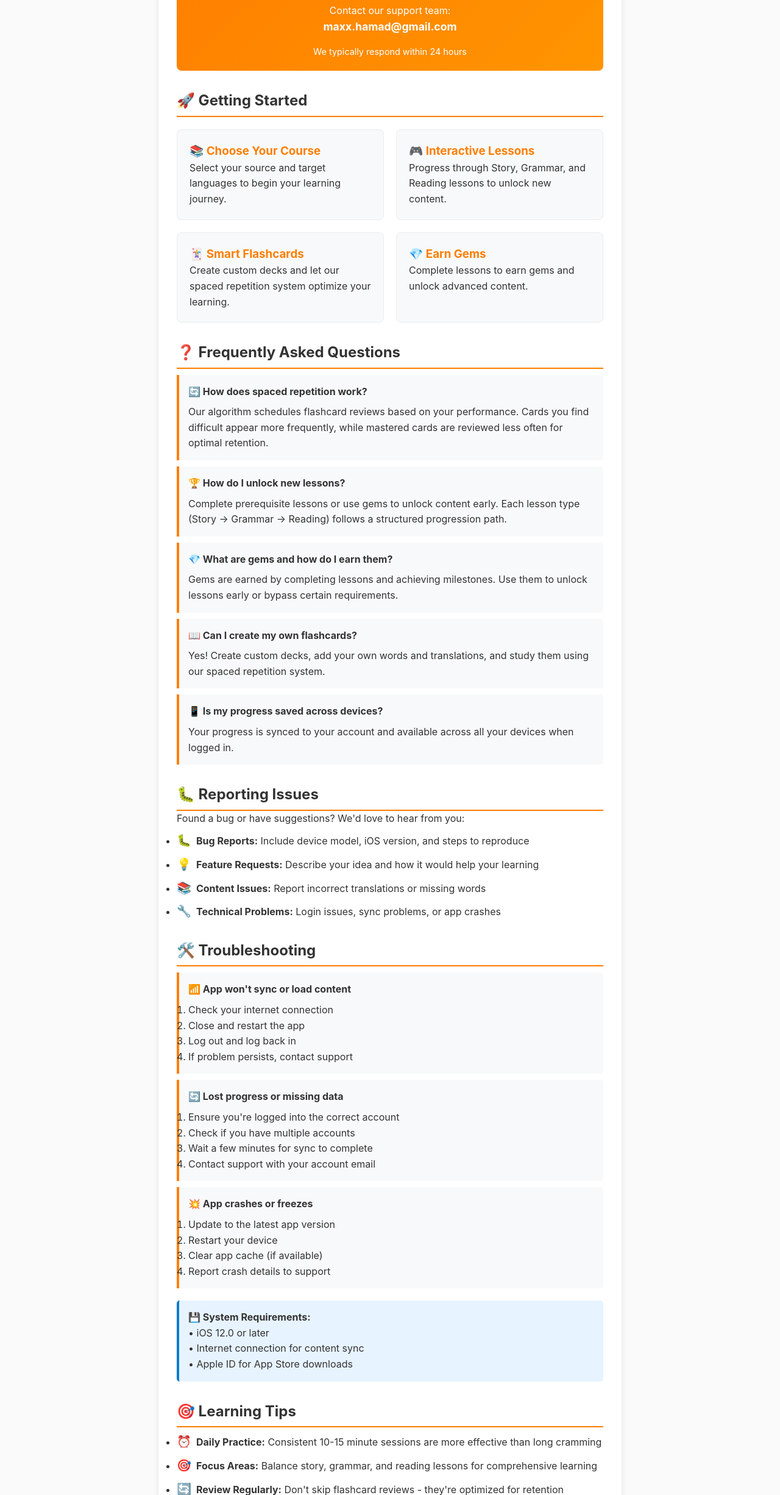
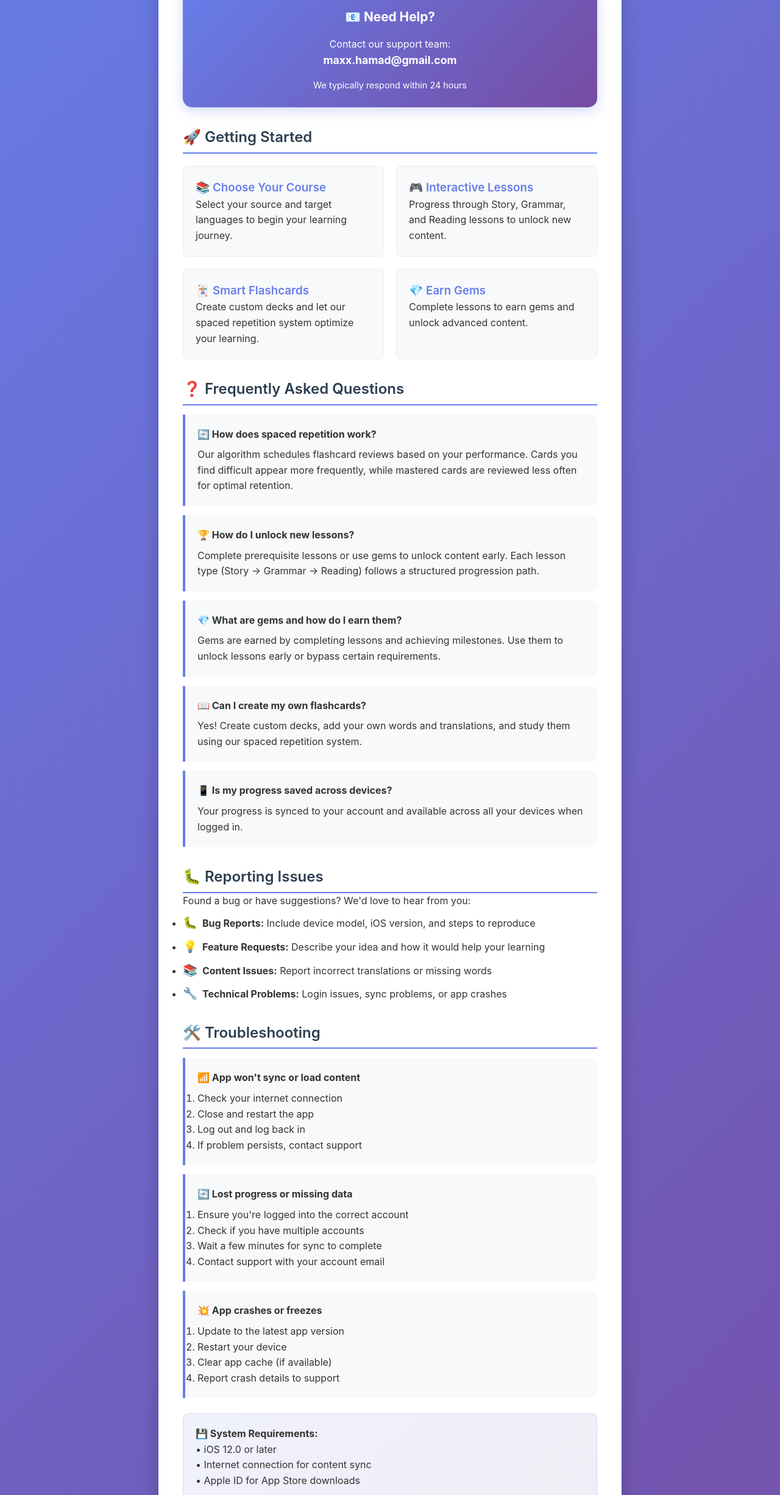
Before and after one commit to maxh3h3/knockOut-website, a plain HTML site: page support.html in a window 1280 px wide. Shown: the part 348-2800 px from the top of the page at 61% size. Drawn offline with Linux system fonts and the light colour scheme.

Commit message:
new, consistent branding

```diff
--- a/support.html
+++ b/support.html
@@ -3,22 +3,22 @@
 <head>
     <meta charset="UTF-8">
     <meta name="viewport" content="width=device-width, initial-scale=1.0">
-    <title>Support - knockOut Learn | Help Center & FAQ</title>
-    <meta name="description" content="Get help with knockOut Learn language learning app. Find answers to frequently asked questions, troubleshooting guides, and contact our support team.">
-    <meta name="keywords" content="knockOut Learn support, language learning help, FAQ, troubleshooting, spaced repetition, flashcards help, app support">
+    <title>Support - knockOut Study | Help Center & FAQ</title>
+    <meta name="description" content="Get help with knockOut Study language learning app. Find answers to frequently asked questions, troubleshooting guides, and contact our support team.">
+    <meta name="keywords" content="knockOut Study support, language learning help, FAQ, troubleshooting, spaced repetition, flashcards help, app support">
 
     <!-- Open Graph / Facebook -->
     <meta property="og:type" content="website">
     <meta property="og:url" content="">
-    <meta property="og:title" content="Support - knockOut Learn | Help Center & FAQ">
-    <meta property="og:description" content="Get help with knockOut Learn language learning app. Find answers to frequently asked questions, troubleshooting guides, and contact our support team.">
+    <meta property="og:title" content="Support - knockOut Study | Help Center & FAQ">
+    <meta property="og:description" content="Get help with knockOut Study language learning app. Find answers to frequently asked questions, troubleshooting guides, and contact our support team.">
     <meta property="og:image" content="assets/main logo.png">
 
     <!-- Twitter -->
     <meta property="twitter:card" content="summary_large_image">
     <meta property="twitter:url" content="">
-    <meta property="twitter:title" content="Support - knockOut Learn | Help Center & FAQ">
-    <meta property="twitter:description" content="Get help with knockOut Learn language learning app. Find answers to frequently asked questions, troubleshooting guides, and contact our support team.">
+    <meta property="twitter:title" content="Support - knockOut Study | Help Center & FAQ">
+    <meta property="twitter:description" content="Get help with knockOut Study language learning app. Find answers to frequently asked questions, troubleshooting guides, and contact our support team.">
     <meta property="twitter:image" content="assets/main logo.png">
 
     <style>
@@ -29,17 +29,21 @@
         }
 
         body {
-            font-family: -apple-system, BlinkMacSystemFont, 'Segoe UI', Roboto, sans-serif;
+            font-family: 'Inter', sans-serif;
             line-height: 1.6;
             color: #333;
-            background-color: #fafafa;
+            background: linear-gradient(135deg, #667eea 0%, #764ba2 100%);
+            min-height: 100vh;
         }
 
         .header {
-            background: white;
+            background: rgba(255, 255, 255, 0.95);
+            backdrop-filter: blur(10px);
             padding: 20px 0;
-            box-shadow: 0 2px 10px rgba(0, 0, 0, 0.1);
-            margin-bottom: 40px;
+            box-shadow: 0 2px 20px rgba(0, 0, 0, 0.1);
+            position: sticky;
+            top: 0;
+            z-index: 100;
         }
 
         .header-content {
@@ -70,25 +74,27 @@
         }
 
         .nav-link:hover {
-            color: #ff7f00;
+            color: #667eea;
         }
 
         .main-container {
             max-width: 800px;
             margin: 0 auto;
-            padding: 0 20px 40px;
+            padding: 40px 20px;
         }
 
         .container {
             background: white;
-            padding: 30px;
-            border-radius: 10px;
-            box-shadow: 0 2px 10px rgba(0,0,0,0.1);
+            padding: 40px;
+            border-radius: 20px;
+            box-shadow: 0 10px 30px rgba(0, 0, 0, 0.2);
+            margin-top: 40px;
         }
         h1 {
-            color: #ff7f00;
+            color: #2c3e50;
             text-align: center;
             margin-bottom: 10px;
+            font-weight: 700;
         }
         .subtitle {
             text-align: center;
@@ -97,18 +103,20 @@
             font-style: italic;
         }
         h2 {
-            color: #333;
+            color: #2c3e50;
             margin-top: 30px;
-            border-bottom: 2px solid #ff7f00;
+            border-bottom: 2px solid #667eea;
             padding-bottom: 5px;
+            font-weight: 600;
         }
         .contact-box {
-            background: linear-gradient(135deg, #ff7f00, #ff9500);
+            background: linear-gradient(135deg, #667eea 0%, #764ba2 100%);
             color: white;
-            padding: 20px;
-            border-radius: 8px;
-            margin: 20px 0;
+            padding: 25px;
+            border-radius: 15px;
+            margin: 30px 0;
             text-align: center;
+            box-shadow: 0 5px 20px rgba(102, 126, 234, 0.3);
         }
         .contact-box h3 {
             margin: 0 0 15px 0;
@@ -122,10 +130,16 @@
         }
         .faq-item {
             background: #f8f9fa;
-            padding: 15px;
-            margin: 10px 0;
-            border-left: 4px solid #ff7f00;
-            border-radius: 0 5px 5px 0;
+            padding: 20px;
+            margin: 15px 0;
+            border-left: 4px solid #667eea;
+            border-radius: 0 10px 10px 0;
+            transition: all 0.3s ease;
+        }
+
+        .faq-item:hover {
+            transform: translateY(-2px);
+            box-shadow: 0 5px 15px rgba(0, 0, 0, 0.1);
         }
         .faq-question {
             font-weight: bold;
@@ -145,15 +159,17 @@
             border: 1px solid #e9ecef;
         }
         .feature-card h3 {
-            color: #ff7f00;
+            color: #667eea;
             margin-top: 0;
+            font-weight: 600;
         }
         .version-info {
-            background: #e7f3ff;
-            padding: 15px;
-            border-radius: 5px;
-            margin: 20px 0;
-            border-left: 4px solid #007acc;
+            background: linear-gradient(135deg, rgba(102, 126, 234, 0.1), rgba(118, 75, 162, 0.1));
+            padding: 20px;
+            border-radius: 10px;
+            margin: 25px 0;
+            border-left: 4px solid #667eea;
+            border: 1px solid rgba(102, 126, 234, 0.2);
         }
         ul li {
             margin: 8px 0;
@@ -183,7 +199,7 @@
     <header class="header">
         <div class="header-content">
             <a href="index.html">
-                <img src="assets/main logo.png" alt="knockOut Learn Logo" class="logo">
+                <img src="assets/main logo.png" alt="knockOut Study Logo" class="logo">
             </a>
             <nav class="nav-links">
                 <a href="index.html" class="nav-link">Home</a>
@@ -195,7 +211,7 @@
 
     <div class="main-container">
         <div class="container">
-        <h1>🎯 knockOut Learn Support</h1>
+        <h1>🎯 knockOut Study Support</h1>
         <p class="subtitle">Master languages through spaced repetition and interactive lessons</p>
 
         <div class="contact-box">
@@ -325,7 +341,7 @@
 
         <hr style="margin: 30px 0; border: none; border-top: 1px solid #ddd;">
         <p style="text-align: center; color: #666; font-style: italic;">
-            Thank you for using knockOut Learn! Your feedback helps us improve the app for everyone. 🙏
+                Thank you for using knockOut Study! Your feedback helps us improve the app for everyone. 🙏
         </p>
         </div>
     </div>
```
Also changed, not shown: privacy-policy.html (+37 -17 lines).
